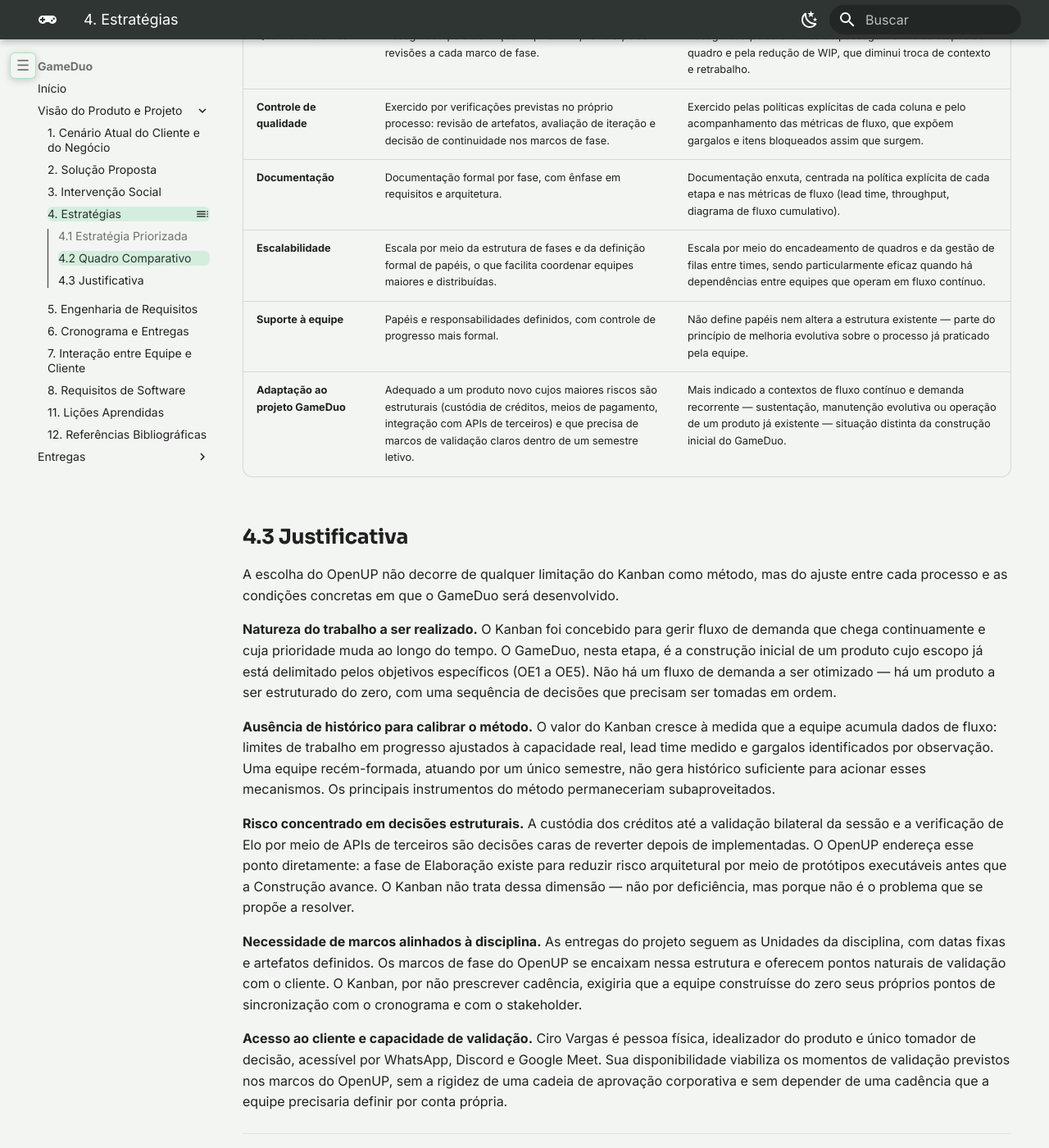
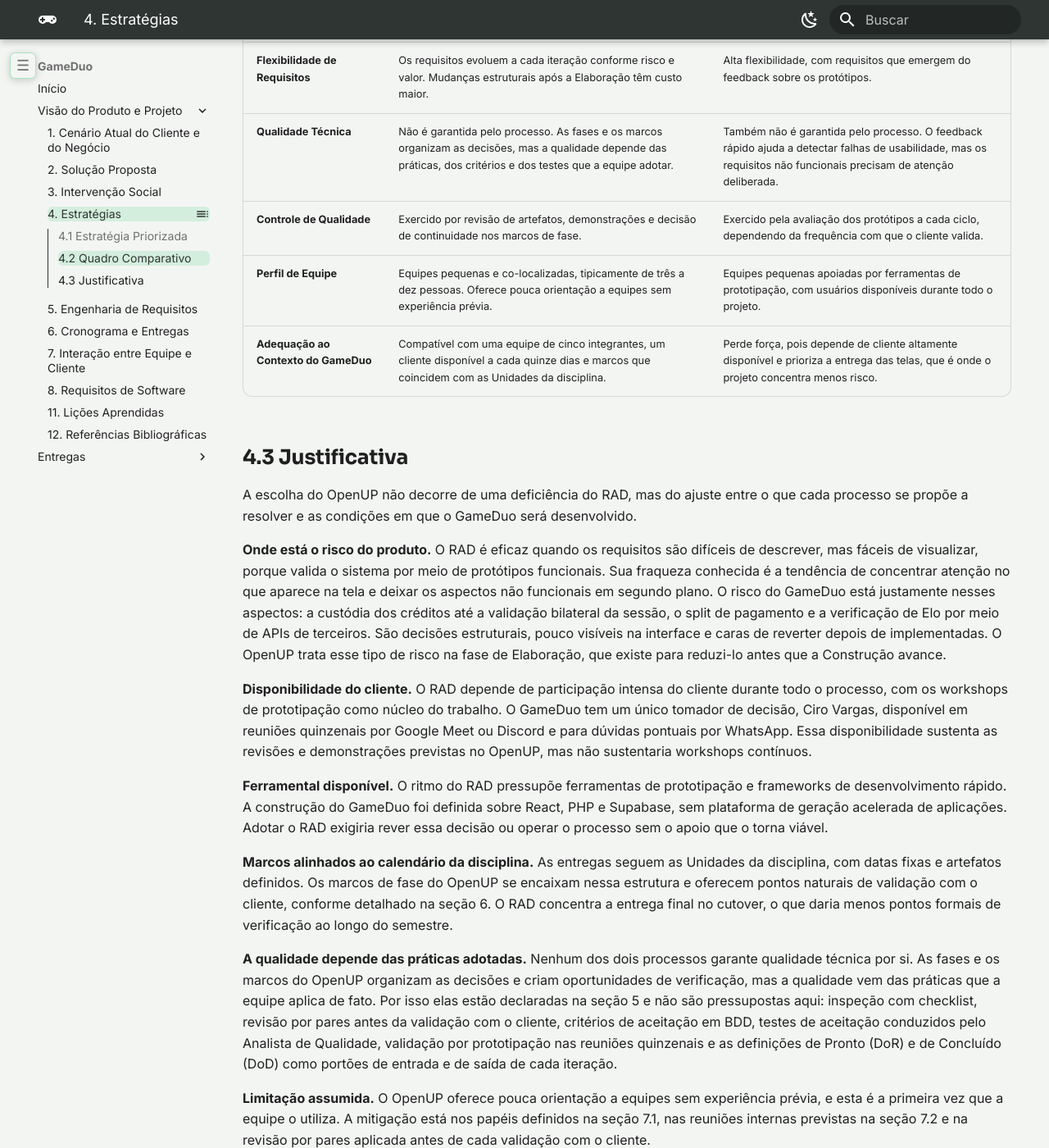
Before and after one commit to mdsreq-fga-unb/REQ-2026.2-T02-GameDuo, an MkDocs documentation site: the page built from docs/visao-produto/estrategias.md, in a window 1280 px wide and 1400 px high, scrolled down 1406 px. Shown: the whole window at 82% size. Built offline with MkDocs 1.6.1 and Material for MkDocs 9.7.7, drawn with Linux system fonts in a browser that asks for light colours; some of the changed text lies outside the part shown.

Commit message:
docs: corrige tabela de comparação de processos
Kanban foi removido, pois não se trata de processo (igual ao Open Up). No seu lugar foi escolhido o RAD

```diff
--- a/docs/visao-produto/estrategias.md
+++ b/docs/visao-produto/estrategias.md
@@ -5,7 +5,7 @@
 ## 4.1 Estratégia Priorizada
 
 **Abordagem de Desenvolvimento de Software: Ágil.**
-A abordagem ágil guiará o desenvolvimento do produto, permitindo flexibilidade, adaptação a mudanças e foco na entrega contínua de valor para os dois lados da plataforma — jogadores que buscam evolução técnica e prestadores que desejam rentabilizar seu conhecimento.
+A abordagem ágil guiará o desenvolvimento do produto, permitindo flexibilidade, adaptação a mudanças e foco na entrega contínua de valor para os dois lados da plataforma: jogadores que buscam evolução técnica e prestadores que desejam rentabilizar seu conhecimento.
 
 **Ciclo de vida: Iterativo e Incremental.**
 O ciclo iterativo e incremental permitirá construir a plataforma gradualmente, com validação a cada etapa das funcionalidades críticas, como a verificação de credenciais (Elo) e a custódia dos créditos até a validação bilateral da sessão.
@@ -15,41 +15,44 @@
 
 ## 4.2 Quadro Comparativo
 
-O quadro a seguir compara dois processos de desenvolvimento que poderiam ser adotados no GameDuo:
+O quadro a seguir compara o OpenUP com o Rapid Application Development (RAD), dois processos de desenvolvimento de software iterativos e adaptativos que poderiam ser adotados na construção do GameDuo.
 
-| Características | OpenUP | Kanban |
+| Características | OpenUP | RAD |
 | --- | --- | --- |
-| **Abordagem geral** | Iterativo e incremental, ancorado em uma arquitetura estabelecida nas fases iniciais. | Fluxo contínuo de trabalho, com foco em visualizar o processo, limitar o trabalho em progresso e otimizar o tempo de atravessamento. |
-| **Estrutura de processos** | Fases delimitadas (Iniciação, Elaboração, Construção, Transição), com marcos de decisão ao final de cada uma. | Sem fases ou iterações prescritas: o trabalho é puxado conforme a capacidade da equipe, o que permite entregas contínuas e responde bem a demandas de chegada irregular. |
-| **Complexidade do processo** | Mais prescritivo: define papéis, disciplinas, artefatos e marcos, exigindo que a equipe compreenda a estrutura antes de operá-la. | Deliberadamente simples em sua formulação: começa a partir do processo já praticado e evolui por melhoria incremental. A simplicidade das regras, porém, transfere para a equipe a responsabilidade de estabelecer as políticas que farão o método funcionar. |
-| **Foco em arquitetura** | Trata a arquitetura como risco a ser reduzido cedo, com protótipos executáveis já na fase de Elaboração. | Neutro quanto à arquitetura: por ser um método de gestão de fluxo, opera sobre o processo de trabalho existente e deixa as decisões técnicas a critério da equipe. |
-| **Práticas de desenvolvimento** | Prescreve práticas ao longo das disciplinas: casos de uso, prototipação arquitetural, desenvolvimento orientado a testes e integração contínua entre as iterações. | Não prescreve práticas de construção. As práticas técnicas adotadas são escolha da equipe e podem ser incorporadas às políticas de cada etapa do quadro. |
-| **Flexibilidade de requisitos** | Flexível dentro das iterações, embora mudanças estruturais após a Elaboração tenham custo maior. | Flexibilidade máxima: a prioridade da fila pode ser alterada a qualquer momento, sem esperar o encerramento de um ciclo. |
-| **Colaboração com o cliente** | Envolvimento contínuo, com pontos formais de validação nos marcos de cada fase. | Não prescreve eventos de validação; a cadência de interação com o cliente é definida livremente pela equipe, conforme a natureza do fluxo. |
-| **Qualidade técnica** | Assegurada pela definição arquitetural prévia e pelas revisões a cada marco de fase. | Assegurada pelos critérios de passagem entre as etapas do quadro e pela redução de WIP, que diminui troca de contexto e retrabalho. |
-| **Controle de qualidade** | Exercido por verificações previstas no próprio processo: revisão de artefatos, avaliação de iteração e decisão de continuidade nos marcos de fase. | Exercido pelas políticas explícitas de cada coluna e pelo acompanhamento das métricas de fluxo, que expõem gargalos e itens bloqueados assim que surgem. |
-| **Documentação** | Documentação formal por fase, com ênfase em requisitos e arquitetura. | Documentação enxuta, centrada na política explícita de cada etapa e nas métricas de fluxo (lead time, throughput, diagrama de fluxo cumulativo). |
-| **Escalabilidade** | Escala por meio da estrutura de fases e da definição formal de papéis, o que facilita coordenar equipes maiores e distribuídas. | Escala por meio do encadeamento de quadros e da gestão de filas entre times, sendo particularmente eficaz quando há dependências entre equipes que operam em fluxo contínuo. |
-| **Suporte à equipe** | Papéis e responsabilidades definidos, com controle de progresso mais formal. | Não define papéis nem altera a estrutura existente — parte do princípio de melhoria evolutiva sobre o processo já praticado pela equipe. |
-| **Adaptação ao projeto GameDuo** | Adequado a um produto novo cujos maiores riscos são estruturais (custódia de créditos, meios de pagamento, integração com APIs de terceiros) e que precisa de marcos de validação claros dentro de um semestre letivo. | Mais indicado a contextos de fluxo contínuo e demanda recorrente — sustentação, manutenção evolutiva ou operação de um produto já existente — situação distinta da construção inicial do GameDuo. |
+| **Abordagem Geral** | Iterativo e incremental, com fases, papéis e artefatos definidos, mantendo agilidade moderada. | Iterativo, com forte foco em prototipação rápida e ciclos curtos de validação com o usuário. |
+| **Foco Principal** | Equilibrar requisitos, arquitetura e entregas incrementais, reduzindo risco a cada iteração. | Acelerar a entrega de versões funcionais para validação contínua. |
+| **Estrutura do Processo** | Quatro fases (Iniciação, Elaboração, Construção e Transição), cada uma com iterações internas e encerrada por um marco de decisão. | Quatro fases (planejamento de requisitos, design do usuário, construção e cutover), com o workshop de design do usuário no centro do processo. |
+| **Foco em Arquitetura** | Trata a arquitetura e os riscos técnicos de forma explícita já na Elaboração, antes que a Construção avance. | Prioriza a velocidade e pode postergar decisões arquiteturais, com risco de concentrar a atenção no que é visível na interface. |
+| **Tratamento dos Requisitos** | Casos de uso leves ou histórias de usuário, detalhados progressivamente, começando pelos de maior risco ou prioridade. | Requisitos de alto nível no início, detalhados durante a prototipação. Os protótipos servem ao mesmo tempo como especificação e como validação. |
+| **Práticas de Desenvolvimento** | Não define práticas de construção. Práticas como testes automatizados e integração contínua podem ser incorporadas, mas precisam ser adotadas pela equipe de forma explícita. | Também não define práticas de construção. Depende de ferramentas de prototipação e de frameworks de desenvolvimento rápido para sustentar o ritmo. |
+| **Documentação** | Enxuta, limitada a um conjunto mínimo de artefatos como visão, lista de requisitos e casos de uso simplificados, produzidos quando agregam valor ao projeto. | Mínima, concentrada em telas, fluxos de dados e modelo do banco de dados. |
+| **Colaboração com o Cliente** | Pontos de validação definidos ao final de cada iteração e nos marcos de fase. | Depende de participação frequente e contínua do cliente nos workshops de prototipação. |
+| **Flexibilidade de Requisitos** | Os requisitos evoluem a cada iteração conforme risco e valor. Mudanças estruturais após a Elaboração têm custo maior. | Alta flexibilidade, com requisitos que emergem do feedback sobre os protótipos. |
+| **Qualidade Técnica** | Não é garantida pelo processo. As fases e os marcos organizam as decisões, mas a qualidade depende das práticas, dos critérios e dos testes que a equipe adotar. | Também não é garantida pelo processo. O feedback rápido ajuda a detectar falhas de usabilidade, mas os requisitos não funcionais precisam de atenção deliberada. |
+| **Controle de Qualidade** | Exercido por revisão de artefatos, demonstrações e decisão de continuidade nos marcos de fase. | Exercido pela avaliação dos protótipos a cada ciclo, dependendo da frequência com que o cliente valida. |
+| **Perfil de Equipe** | Equipes pequenas e co-localizadas, tipicamente de três a dez pessoas. Oferece pouca orientação a equipes sem experiência prévia. | Equipes pequenas apoiadas por ferramentas de prototipação, com usuários disponíveis durante todo o projeto. |
+| **Adequação ao Contexto do GameDuo** | Compatível com uma equipe de cinco integrantes, um cliente disponível a cada quinze dias e marcos que coincidem com as Unidades da disciplina. | Perde força, pois depende de cliente altamente disponível e prioriza a entrega das telas, que é onde o projeto concentra menos risco. |
 
 ## 4.3 Justificativa
 
-A escolha do OpenUP não decorre de qualquer limitação do Kanban como método, mas do ajuste entre cada processo e as condições concretas em que o GameDuo será desenvolvido.
+A escolha do OpenUP não decorre de uma deficiência do RAD, mas do ajuste entre o que cada processo se propõe a resolver e as condições em que o GameDuo será desenvolvido.
 
-**Natureza do trabalho a ser realizado.**
-O Kanban foi concebido para gerir fluxo de demanda que chega continuamente e cuja prioridade muda ao longo do tempo. O GameDuo, nesta etapa, é a construção inicial de um produto cujo escopo já está delimitado pelos objetivos específicos (OE1 a OE5). Não há um fluxo de demanda a ser otimizado — há um produto a ser estruturado do zero, com uma sequência de decisões que precisam ser tomadas em ordem.
+**Onde está o risco do produto.**
+O RAD é eficaz quando os requisitos são difíceis de descrever, mas fáceis de visualizar, porque valida o sistema por meio de protótipos funcionais. Sua fraqueza conhecida é a tendência de concentrar atenção no que aparece na tela e deixar os aspectos não funcionais em segundo plano. O risco do GameDuo está justamente nesses aspectos: a custódia dos créditos até a validação bilateral da sessão, o split de pagamento e a verificação de Elo por meio de APIs de terceiros. São decisões estruturais, pouco visíveis na interface e caras de reverter depois de implementadas. O OpenUP trata esse tipo de risco na fase de Elaboração, que existe para reduzi-lo antes que a Construção avance.
 
-**Ausência de histórico para calibrar o método.**
-O valor do Kanban cresce à medida que a equipe acumula dados de fluxo: limites de trabalho em progresso ajustados à capacidade real, lead time medido e gargalos identificados por observação. Uma equipe recém-formada, atuando por um único semestre, não gera histórico suficiente para acionar esses mecanismos. Os principais instrumentos do método permaneceriam subaproveitados.
+**Disponibilidade do cliente.**
+O RAD depende de participação intensa do cliente durante todo o processo, com os workshops de prototipação como núcleo do trabalho. O GameDuo tem um único tomador de decisão, Ciro Vargas, disponível em reuniões quinzenais por Google Meet ou Discord e para dúvidas pontuais por WhatsApp. Essa disponibilidade sustenta as revisões e demonstrações previstas no OpenUP, mas não sustentaria workshops contínuos.
 
-**Risco concentrado em decisões estruturais.**
-A custódia dos créditos até a validação bilateral da sessão e a verificação de Elo por meio de APIs de terceiros são decisões caras de reverter depois de implementadas. O OpenUP endereça esse ponto diretamente: a fase de Elaboração existe para reduzir risco arquitetural por meio de protótipos executáveis antes que a Construção avance. O Kanban não trata dessa dimensão — não por deficiência, mas porque não é o problema que se propõe a resolver.
+**Ferramental disponível.**
+O ritmo do RAD pressupõe ferramentas de prototipação e frameworks de desenvolvimento rápido. A construção do GameDuo foi definida sobre React, PHP e Supabase, sem plataforma de geração acelerada de aplicações. Adotar o RAD exigiria rever essa decisão ou operar o processo sem o apoio que o torna viável.
 
-**Necessidade de marcos alinhados à disciplina.**
-As entregas do projeto seguem as Unidades da disciplina, com datas fixas e artefatos definidos. Os marcos de fase do OpenUP se encaixam nessa estrutura e oferecem pontos naturais de validação com o cliente. O Kanban, por não prescrever cadência, exigiria que a equipe construísse do zero seus próprios pontos de sincronização com o cronograma e com o stakeholder.
+**Marcos alinhados ao calendário da disciplina.**
+As entregas seguem as Unidades da disciplina, com datas fixas e artefatos definidos. Os marcos de fase do OpenUP se encaixam nessa estrutura e oferecem pontos naturais de validação com o cliente, conforme detalhado na seção 6. O RAD concentra a entrega final no cutover, o que daria menos pontos formais de verificação ao longo do semestre.
 
-**Acesso ao cliente e capacidade de validação.**
-Ciro Vargas é pessoa física, idealizador do produto e único tomador de decisão, acessível por WhatsApp, Discord e Google Meet. Sua disponibilidade viabiliza os momentos de validação previstos nos marcos do OpenUP, sem a rigidez de uma cadeia de aprovação corporativa e sem depender de uma cadência que a equipe precisaria definir por conta própria.
+**A qualidade depende das práticas adotadas.**
+Nenhum dos dois processos garante qualidade técnica por si. As fases e os marcos do OpenUP organizam as decisões e criam oportunidades de verificação, mas a qualidade vem das práticas que a equipe aplica de fato. Por isso elas estão declaradas na seção 5 e não são pressupostas aqui: inspeção com checklist, revisão por pares antes da validação com o cliente, critérios de aceitação em BDD, testes de aceitação conduzidos pelo Analista de Qualidade, validação por prototipação nas reuniões quinzenais e as definições de Pronto (DoR) e de Concluído (DoD) como portões de entrada e de saída de cada iteração.
+
+**Limitação assumida.**
+O OpenUP oferece pouca orientação a equipes sem experiência prévia, e esta é a primeira vez que a equipe o utiliza. A mitigação está nos papéis definidos na seção 7.1, nas reuniões internas previstas na seção 7.2 e na revisão por pares aplicada antes de cada validação com o cliente.
 
 ---
```
Also changed, not shown: docs/index.md (+2 -1 lines), docs/visao-produto/referencias.md (+2 -0 lines).
